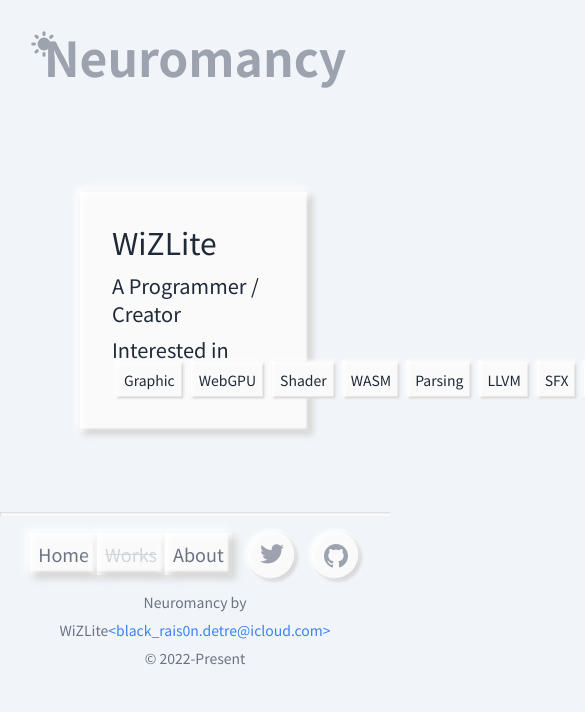
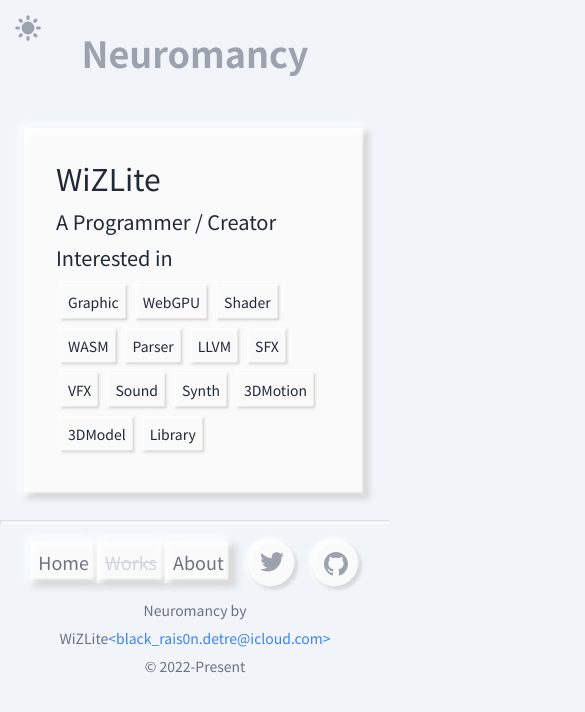
Before and after one commit to WiZLite/blog, a Next.js app: page /profile in a window 390 px wide. Shown: the top 712 px of the page, 585 px wide, since content can reach past the window. Built offline with nearby package versions, Linux system fonts and the light colour scheme.

Commit message:
Fix design for mobile

```diff
--- a/components/CategoryBadge.tsx
+++ b/components/CategoryBadge.tsx
@@ -5,7 +5,7 @@ export default function CategoryBadge({ category }: { category: string }) {
     return (
         <Link href={`/categories/${encodeURIComponent(category)}`}>
             <a
-                className="neum-convex interactive rounded p-1 px-2 m-1 dark:text-gray-400">
+                className="neum-convex interactive rounded p-1 px-2 m-1 text-gray-600 dark:text-gray-400">
                 {category}
             </a>
         </Link>
--- a/components/Header.tsx
+++ b/components/Header.tsx
@@ -6,18 +6,17 @@ import ThemeSwitcher from "./ThemeSwitcher";
 
 export default function Header() {
     return <header className="text-center">
-        {/* テーマ切り替え用のアイコン */}
         <div className="mx-auto flex justify-center">
             <Link href="/">
                 <a className="cursor-pointer">
-                    <h1 className="text-5xl font-bold m-8 text-gray-400 dark:text-gray-500 mx-auto">Neuromancy</h1>
+                    <h1 className="text-5xl xs:text-4xl font-bold m-8 text-gray-400 dark:text-gray-500 mx-auto">Neuromancy</h1>
                 </a>
             </Link>
         </div>
         <div className="xs:hidden absolute right-7 top-7">
             <Menu />
         </div>
-        <span className="absolute left-7 top-7">
+        <span className="absolute xs:left-3 xs:top-3 left-7 top-7">
             <ThemeSwitcher />
         </span>
     </header>
--- a/components/PostSummary.tsx
+++ b/components/PostSummary.tsx
@@ -4,34 +4,39 @@ import { PostMeta } from "../post";
 import CategoryBadge from "./CategoryBadge";
 
 interface Props {
-    post: PostMeta
+    post: PostMeta;
 }
 
 function PostSummaryInternal({ post }: Props) {
     return (
         <article
             className=" p-3 m-2 w-72 sm:w-full xs:w-full neum hover:neum-concave active:neum-inset
-            rounded-lg flex flex-col justify-between">
-            <Link href={`/posts/${post.id}`} >
-                <a className="text-lg text-gray-700 dark:text-gray-300 font-medium">{post.title}</a>
+            rounded-lg flex flex-col justify-between"
+        >
+            <Link href={`/posts/${post.id}`}>
+                <a className="text-lg text-gray-700 dark:text-gray-300 font-medium">
+                    {post.title}
+                </a>
             </Link>
             <hr className="xs:hidden" />
-            <span>
+            <div>
                 <span className="ml-2 text-gray-500 text-sm">
                     Created: {post.created_at.toLocaleDateString()}
                 </span>
-                {post.updated_at &&
+                {post.updated_at && (
                     <span className="ml-2 text-gray-500 text-sm">
                         Updated: {post.updated_at.toLocaleDateString()}
                     </span>
-                }
+                )}
+            </div>
+            <span className="flex flex-wrap">
                 <br className="xs:hidden" />
-                <span className="text-gray-800 justify-self-end">
-                    {post.tags?.map(tag => <CategoryBadge category={tag} key={tag} />)}
-                </span>
+                {post.tags?.map((tag) => (
+                    <CategoryBadge category={tag} key={tag} />
+                ))}
             </span>
         </article>
-    )
+    );
 }
 
 const PostSummary = memo(PostSummaryInternal);
--- a/components/ProfileCard.tsx
+++ b/components/ProfileCard.tsx
@@ -9,37 +9,38 @@ const skills: [name: string, icon?: string][] = [
 ["Hasura", "/brandIcons/hasura.webp"], ["NodeJS", "/brandIcons/nodejs.png"], ["HTML", "/brandIcons/html.png"],
 ["CSS", "/brandIcons/css.webp"], ["Clojure", "/brandIcons/clojure.png"]]
 
-const interests = ["Graphic", "WebGPU", "Shader", "WASM", "Parsing", "LLVM", "SFX", "VFX", "Sound", "Synth", "3DMotion", "3DModel", "Library"]
+const interests = ["Graphic", "WebGPU", "Shader", "WASM", "Parser", "LLVM", "SFX", "VFX", "Sound", "Synth", "3DMotion", "3DModel", "Library"]
 
 export default function ProfileCard() {
     const [theme] = useAtom(themeAtom);
     const light = theme === "light";
     return (
-        <div className='m-20 p-8 neum'>
+        <div className='lg:m-24 sm:m-12 m-6 p-8 neum'>
             <h1 className='mb-3'>
                 {light ? "松尾 弥玖人 (Mikuto Matsuo)" : "WiZLite"}
             </h1>
             <h3 className="mb-2">
                 {light ? "Software Engineer" : "A Programmer / Creator"}</h3>
             <h3 className='mb-2'>
-                <div className='align-middle break-normal'>
+                <div className='align-middle break-normal mb-2'>
                     {light ? "Skills:" : "Interested in"}
                 </div>
-                {light ? <ul className='inline'>
-                    {skills.map(([name, url]) => (
+                <ul className="flex flex-wrap">
+                    {light ?
+                        skills.map(([name, url]) => (
                             <li key={name} className='group relative neum-sm inline-block align-middle w-10 h-10 p-1 m-1'>
                                 <Image alt={name} src={url} width="100%" height="100%" className="align-middle" />
                                 <span className="hidden group-hover:inline absolute -bottom-full -left-1 text-sm p-1 bg-white dark:bg-black dark:text-white shadow">
                                     {name}
                                 </span>
                             </li>
-                    ))}
-                </ul> : <ul className="inline">
-                    {interests.map((interest, index) => (
+                        )):
+                        interests.map((interest, index) => (
                             <li className="neum-sm inline text-sm p-2 m-1"
                                 key={index}>{interest}</li>
-                    ))}
-                </ul>}
+                        ))
+                    }
+                </ul>
             </h3>
         </div>)
 }
--- a/pages/categories/[category].tsx
+++ b/pages/categories/[category].tsx
@@ -54,7 +54,7 @@ export default function CategoryPage({ category, posts }: StaticProps) {
         <Header />
         <h1 className="text-4xl text-center text-gray-400 mb-6">Category: {category}</h1>
         <hr/>
-        <div className="w-2/3 mx-auto flex flex-wrap">
+        <div className="md:w-2/3 mx-auto flex flex-wrap">
             {posts.map(x => (
                 <PostSummary post={x} key={x.id} />
             ))}
```
Lines whose indentation alone changed are shown as unchanged.
